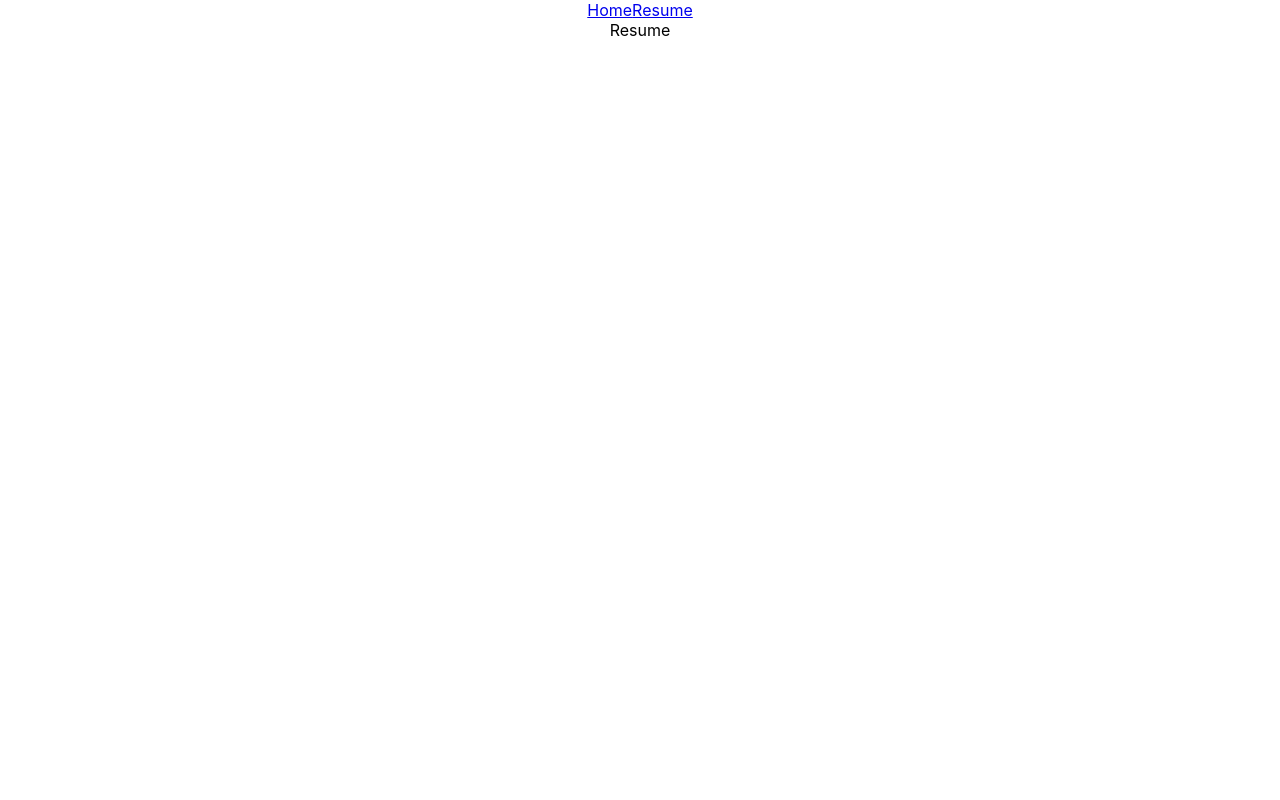
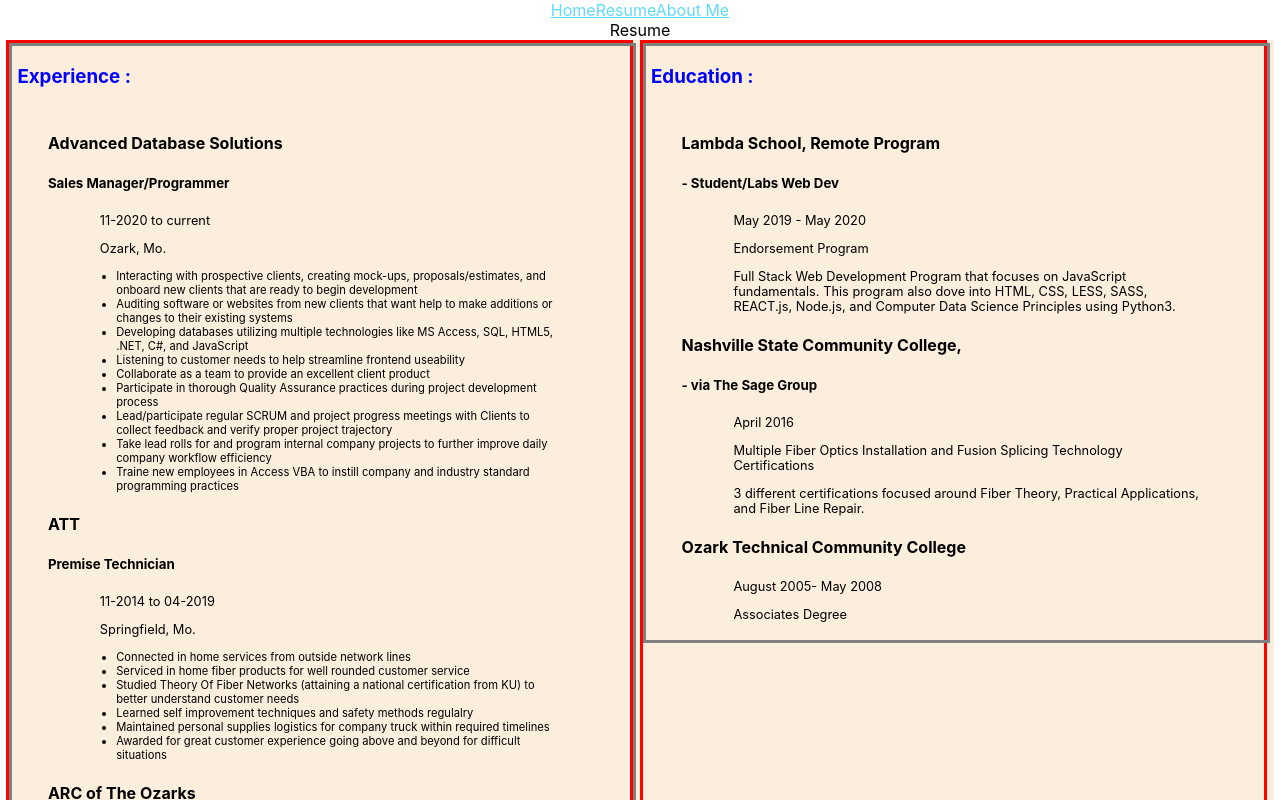
Before and after one commit to joshua-shockley/joshuaportfolio, a React (Create React App) app: page /Resume in a window 1280 px wide. Shown: the top 800 px of the page. Built offline with nearby package versions, Linux system fonts and the light colour scheme.

Commit message:
added in the layout planned but unable to update in the original portfolio site. Also added resume page and new version of routing withing React using Routes.

```diff
--- /dev/null
+++ b/src/App.css
@@ -0,0 +1,102 @@
+
+.App {
+  text-align: center;
+}
+
+.App-logo {
+  height: 40vmin;
+  pointer-events: none;
+}
+/*App-header is getting reused for the landing page layout*/
+.App-header {
+  background-color: #282c34;
+  min-height: 100vh;
+  display: flex;
+  flex-direction: column;
+  align-items: center;
+  justify-content: center;
+  font-size: calc(10px + 2vmin);
+  color: whitesmoke;
+}
+
+.App-link {
+  color: #61dafb;
+}
+
+.rsmBdy{
+  width: 99%;
+  margin: auto 0.5%;
+  display: flex;
+  background-color: rgb(252, 238, 220);
+
+
+
+}
+
+.leftBdy{
+width:49%;
+display: inline-block;
+border: red;
+border-style: solid;
+
+}
+.RightBdy{
+width: 49%;
+display: inline-block;
+border: red;
+border-style: solid;
+margin: 0 auto;
+
+}
+
+.EduSection, .ExpSection {
+  width: 100%;/*width percentage is space used in the current parent container */
+  border: grey;
+  border-style: solid;
+  display: flexbox;
+  justify-content: flex-start;
+}
+
+.EduCards, .ExpCards{
+  padding: 5px 5px 5px 5px;
+}
+
+.EduTitleHeader, .ExpTitleHeader{
+display:block;
+flex-wrap: nowrap;
+text-align: left;
+padding-left: 5px;
+color: blue;
+}
+
+div.edCardItems, div.exCardItems {
+display: block;
+flex-wrap: nowrap;
+flex-direction: column;
+justify-content: flex-end;
+text-align: left;
+width: 85%;
+margin-left: 5%;
+}
+
+/* titling for the card */
+.edCarName, .edCarName2, .exCarCompany, .exCarPosition{
+  text-align: left;
+}
+
+.edCardCmpDt, .edCardDegree,.exCardStartedEnd, .exCardLocation{
+  text-align: left;
+  padding-left: 10%;
+  font-size: 0.8Rem;
+}
+
+.edDscrptn, .exResponsibilities{
+  text-align: left;
+  padding-left: 10%;
+  font-size: 0.8Rem;
+}
+
+.exResponsibilities li{
+  margin-left: 3.5%;
+  font-size: 0.7Rem;
+}
--- a/src/App.js
+++ b/src/App.js
@@ -4,20 +4,23 @@
 //components brought in for the different routes
 import Home from "./components/Home";
 import Resume from "./components/Resume";
-
+import './App.css';
+import Personal from "./components/Personal";
 
 //now we build the stuff and pass around some props
 export default function App(){
   return (
 <div className="App">
   <nav>
-  <Link to="/">Home</Link>
-  <Link to="/Resume">Resume</Link>
+  <Link className="App-link" to="/">Home</Link>
+  <Link className="App-link" to="/Resume">Resume</Link>
+  <Link className="App-link" to="/Personal">About Me</Link>
   </nav>
   <div>
     <Routes>
     <Route exact path="/" element={<Home />}/>
     <Route path="/Resume" element={<Resume />}/>
+    <Route path="/Personal" element={<Personal />}/>
     </Routes>
   </div>
 </div>
--- a/src/components/Edu.js
+++ b/src/components/Edu.js
@@ -1,5 +1,5 @@
 import React from 'react';
-
+import '../App.css';
 
 export default function Edu() {
     //the idea is to modularize each part so that adjustments to this information is easy to get too
@@ -11,30 +11,49 @@
         //Nashville State Community College - via The Sage Group
         // },
         {
-            name: "Lambda",
+            name: "Lambda School, Remote Program ",
+            name2:" - Student/Labs Web Dev",
             completed: "May 2019 - May 2020",
-            degree: "Endorsement Program"
+            degree: "Endorsement Program",
+            description:"Full Stack Web Development Program that focuses on JavaScript fundamentals. This program also dove into HTML, CSS, LESS, SASS, REACT.js, Node.js, and Computer Data Science Principles using Python3."
 
         },
         {
-            name: "Nashville State Community College - via The Sage Group",
-            Completed: "April 2016",
-            degree:"Multiple Fiber Optics Installation and Fusion Splicing Technology Certifications"
+            name: "Nashville State Community College, ",
+            name2:" - via The Sage Group",
+            completed: "April 2016",
+            degree:"Multiple Fiber Optics Installation and Fusion Splicing Technology Certifications",
+            description:"3 different certifications focused around Fiber Theory, Practical Applications, and Fiber Line Repair."
         },
         {
             name: "Ozark Technical Community College",
-            completed: "2008",
-            degree: "Associates Degree"
+            name2:"",
+            completed: "August 2005- May 2008",
+            degree: "Associates Degree",
+            description:""
 
         },
 
     ]
 
     return (
-        <div>
-            <h3>Education : </h3>
+        <div className='EduSection'>
+            <h3 className='EduTitleHeader'>Education : </h3>
             {education[0].name !== "name" ?
-                <div> data is updated so start making the jsx to display it. </div> : <div> not data yet </div>}
+                <div className='EduCards'>
+                    {education.map((edu) =>
+                    <div className='edCardItems'>
+                        <h4 className='edCarName'>{edu.name}</h4>
+                        <h5 className='edCarName2'>{edu.name2}</h5>
+                        <p className='edCardCmpDt'>{edu.completed}</p>
+                        <p className='edCardDegree'>{edu.degree}</p>
+                        <p className='edDscrptn'>{edu.description}</p>
+                    </div>
+                    )}
+                </div>
+                :
+                <div> not data yet </div>
+            }
 
         </div>
     );
--- a/src/components/Home.js
+++ b/src/components/Home.js
@@ -2,8 +2,10 @@
 
 function Home() {
   return (
-    <div>
-      <h1>Home</h1>
+    <div className='App-header'>
+      <h1>Joshua Shockley</h1>
+      <h3>Springfield Mo.</h3>
+      <h2>Contact me at my LinkedIn - <a target='_blank' rel="noreferrer" href='https://www.linkedin.com/in/joshuawdshockley/'>joshuawdshockley</a></h2>
       </div>
   )
 }
--- a/src/components/Personal.js
+++ b/src/components/Personal.js
@@ -2,7 +2,17 @@
 
 function Personal() {
   return (
-    <div>Personal</div>
+    <div className='PerContainer'>
+      <div className='TopPer'>
+      <h1>You wanted to know more!</h1>
+      </div>
+      <div>
+        <p>middle section explains my soft skills and personal interests outside of work.</p>
+      </div>
+
+
+
+    </div>
   )
 }
 
--- a/src/components/PreEx.js
+++ b/src/components/PreEx.js
@@ -58,13 +58,37 @@
 
 
     return (
-        <div>
-            <h3>Previous Experience : </h3>
-            {pExp[0].company !== "companyName" ?
-                <div> data is updated make the jsx already </div>
-                :
-                <div> not data yet </div>}
+        <div className='ExpSection'>
+        <h3 className='ExpTitleHeader'>Experience : </h3>
+        {pExp[0].company !== "companyName" ?
+            <div className='ExpCards'>
+                {pExp.map((Ex) =>
+                <div className='exCardItems'>
+                    <h4 className='exCarCompany'>{Ex.company}</h4>
+                    <h5 className='exCarPosition'>{Ex.position}</h5>
+                    <p className='exCardStartedEnd'>{Ex.started} to {Ex.left}</p>
+                    <p className='exCardLocation'>{Ex.location}</p>
+                    <ul className='exResponsibilities'>
+                        {Ex.responsibilitites.map((resp)=>
+                          <li>{resp}</li>
+                        )}
+                    </ul>
+                </div>
+                )}
+            </div>
+            :
+            <div> not data yet </div>
+        }
 
-        </div>
-    );
+    </div>
+);
+    //     <div>
+    //         <h3>Previous Experience : </h3>
+    //         {pExp[0].company !== "companyName" ?
+    //             <div> data is updated make the jsx already </div>
+    //             :
+    //             <div> not data yet </div>}
+
+    //     </div>
+    // );
 };
--- a/src/components/Resume.js
+++ b/src/components/Resume.js
@@ -1,8 +1,26 @@
 import React from 'react'
+
+import Edu from './Edu.js';
+import PreEx from './PreEx.js';
+
 
 function Resume() {
   return (
+
+    <>
     <div>Resume</div>
+    <div className='rsmBdy'>
+      <div className='leftBdy'>
+        <PreEx />
+      </div>
+      <div className='RightBdy'>
+        <Edu />
+      </div>
+
+
+    </div>
+
+    </>
   )
 }
 
--- a/src/components/Skills.js
+++ b/src/components/Skills.js
@@ -54,7 +54,7 @@
         "PCB projects",
         "Home Construction/Renovation",
         "Leather crafting",
-        "In Home Wiring/coax, catV, phone",
+        "In Home Wiring including coax, catV, phone",
         "Music",
         "Aggressive Blading",
         "Jeeping",
--- a/src/index.css
+++ b/src/index.css
@@ -6,46 +6,3 @@
   -webkit-font-smoothing: antialiased;
   -moz-osx-font-smoothing: grayscale;
 }
-
-code {
-  font-family: source-code-pro, Menlo, Monaco, Consolas, 'Courier New',
-    monospace;
-}
-.App {
-  text-align: center;
-}
-
-.App-logo {
-  height: 40vmin;
-  pointer-events: none;
-}
-
-@media (prefers-reduced-motion: no-preference) {
-  .App-logo {
-    animation: App-logo-spin infinite 20s linear;
-  }
-}
-
-.App-header {
-  background-color: #282c34;
-  min-height: 100vh;
-  display: flex;
-  flex-direction: column;
-  align-items: center;
-  justify-content: center;
-  font-size: calc(10px + 2vmin);
-  color: white;
-}
-
-.App-link {
-  color: #61dafb;
-}
-
-@keyframes App-logo-spin {
-  from {
-    transform: rotate(0deg);
-  }
-  to {
-    transform: rotate(360deg);
-  }
-}
```
